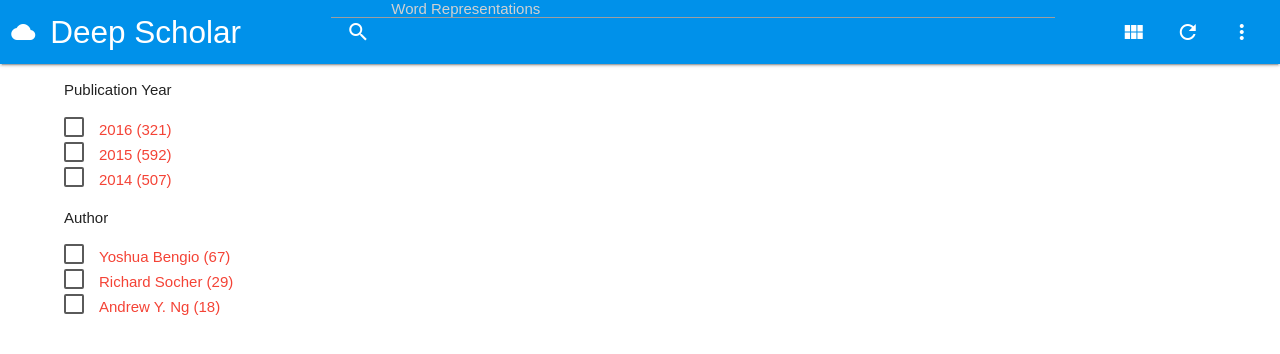
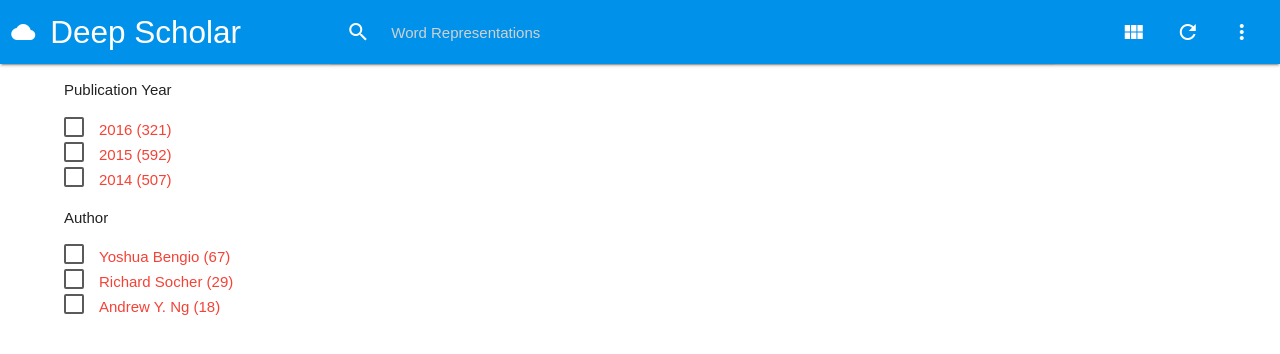
Before and after one commit to bissetmm/deepscholar, a React (Create React App) app in the folder client/: page / in a window 1280 px wide. Shown: the top 354 px of the page. Built offline with nearby package versions, Linux system fonts and the light colour scheme.

Commit message:
Fix search input style on Chrome

```diff
--- a/client/src/App.css
+++ b/client/src/App.css
@@ -1,4 +1,8 @@
 .input-field input[type=search] {
+    height: 100%;
+}
+
+div.nav-wrapper .row, div.nav-wrapper .col {
     height: 100%;
 }
 
```
